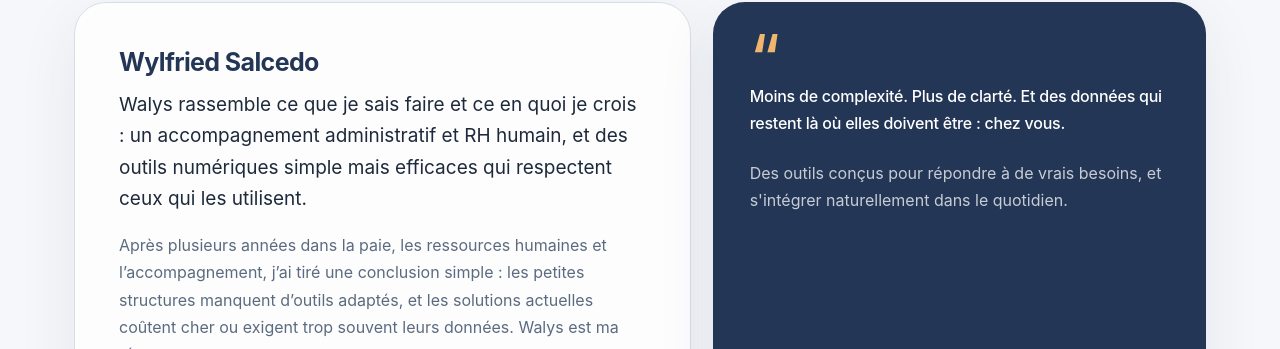
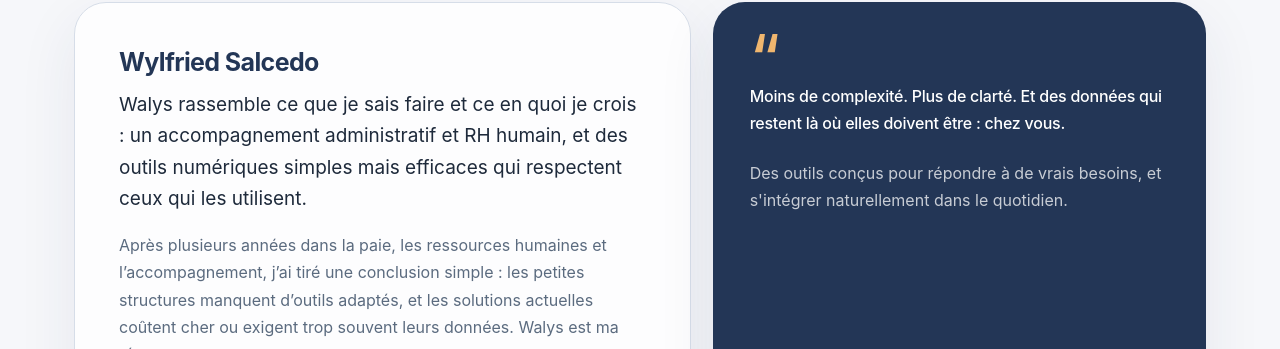
Before and after one commit to Walys-fr/walys-fr.github.io, a Jekyll site: the page built from index.html, in a window 1280 px wide and 900 px high, scrolled down 6620 px. Shown: the part 167-516 px from the top of the window. Built offline with Jekyll 4.4.1, drawn with Linux system fonts in a browser that asks for light colours.

Commit message:
Update _data/accueil.yml (via Pages CMS)

```diff
--- a/_data/accueil.yml
+++ b/_data/accueil.yml
@@ -76,7 +76,7 @@
 a_propos:
   nom: Wylfried Salcedo
   introduction: "Walys rassemble ce que je sais faire et ce en quoi je crois : un
-    accompagnement administratif et RH humain, et des outils numériques simple
+    accompagnement administratif et RH humain, et des outils numériques simples
     mais efficaces qui respectent ceux qui les utilisent."
   texte: "Après plusieurs années dans la paie, les ressources humaines et
     l’accompagnement, j’ai tiré une conclusion simple : les petites structures
```
